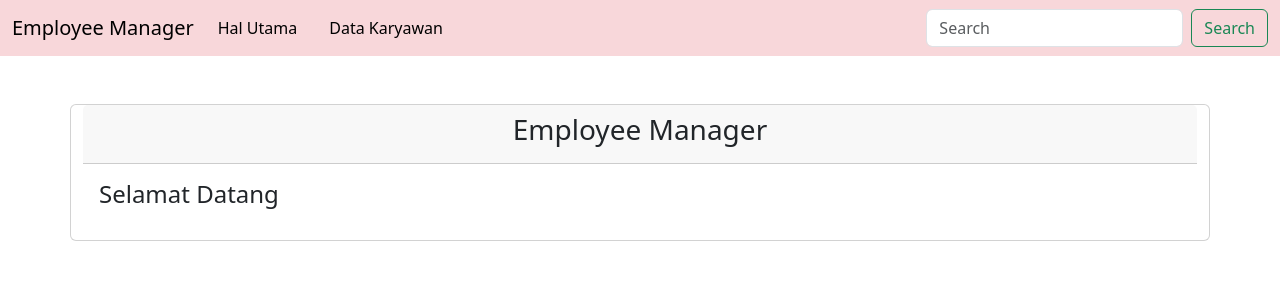
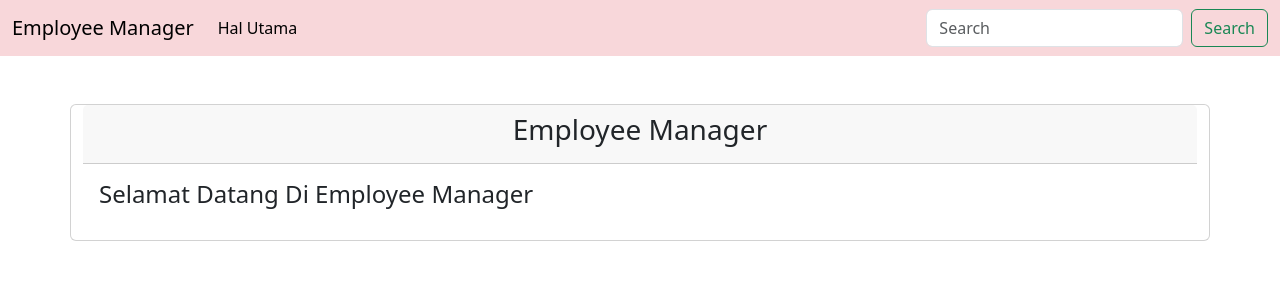
Before and after one commit to Bilala14/uts_kania_nabila_muntaz_is62, a PHP site: page /beranda.php in a window 1280 px wide. Shown: the top 300 px of the page. Run offline with PHP 8.4, Linux system fonts and the light colour scheme.

Commit message:
mengubah beranda dan navbar

```diff
--- a/employee_manager/beranda.php
+++ b/employee_manager/beranda.php
@@ -17,7 +17,7 @@
        <h3>Employee Manager</h3>
     </div>
     <div class="card-body">
-      <h4>Selamat Datang</h4>
+      <h4>Selamat Datang Di Employee Manager</h4>
       <p></p>
     </div>
     </div>
--- a/employee_manager/navbar.php
+++ b/employee_manager/navbar.php
@@ -13,7 +13,7 @@
           <a class="nav-link active" aria-current="page" href="#"></a>
         </li>
         <li class="nav-item">
-          <a class="nav-link active" aria-current="page" href="/employee_manager/indexcopy.php">Data Karyawan</a>
+          <a class="nav-link active" aria-current="page" href="/employee_manager/indexcopy.php"></a>
         </li>
         <li class="nav-item">
           <a class="nav-link active" aria-current="page" href="#"></a>
```
